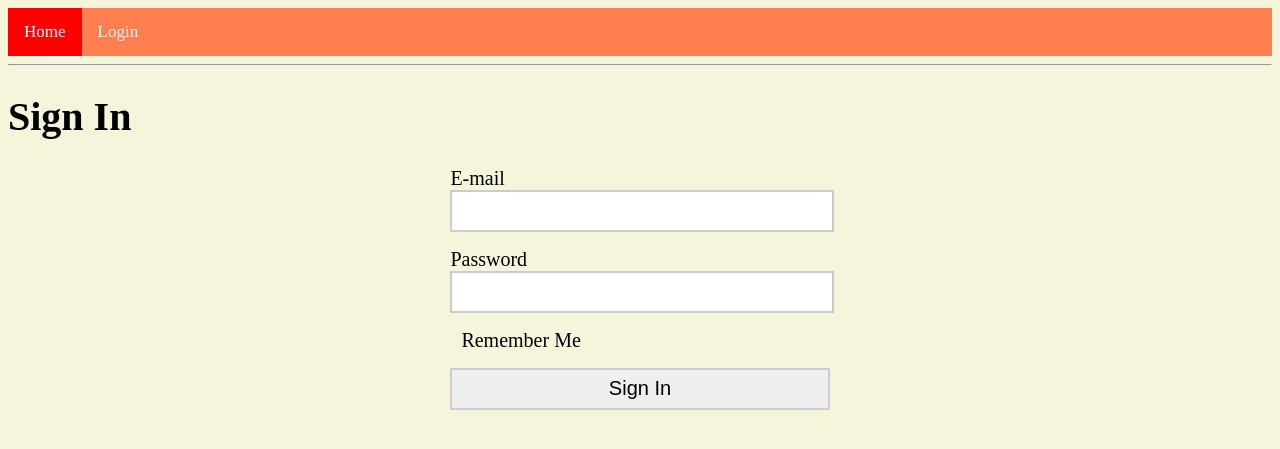
After one commit to pangeon/taskello, a Flask app: page /login in a window 1280 px wide. The commit adds this page. Shown: the top 449 px of the page. Run offline with Flask 2, Linux system fonts and the light colour scheme.

Commit message:
small changes

```diff
--- a/app/__init__.py
+++ b/app/__init__.py
@@ -1,4 +1,5 @@
 from flask import Flask
+from app.config import Config
 
 app = Flask(
     __name__,
@@ -6,5 +7,5 @@ app = Flask(
     static_folder='web/static',
     template_folder='web/templates'
 )
-
+app.config.from_object(Config)
 from app import routes
--- /dev/null
+++ b/app/config.py
@@ -0,0 +1,4 @@
+import os
+
+class Config(object):
+    SECRET_KEY = os.environ.get('SECRET_KEY') or 'pangeon66'
--- a/app/data_service_adapter.py
+++ b/app/data_service_adapter.py
@@ -17,6 +17,9 @@ conn = db.define_db(
 def all_profiles():
     return profile_man.show_all_profiles(conn)
 
+def login():
+    return profile_man.login_profile(conn, val)
+
 def all_types():
     return type_man.show_all_types(conn)
 
--- /dev/null
+++ b/app/forms.py
@@ -0,0 +1,9 @@
+from flask_wtf import FlaskForm
+from wtforms import StringField, PasswordField, BooleanField, SubmitField
+from wtforms.validators import DataRequired
+
+class LoginForm(FlaskForm):
+    e_mail = StringField('E-mail', validators=[DataRequired()])
+    password = PasswordField('Password', validators=[DataRequired()])
+    remember_me = BooleanField('Remember Me')
+    submit = SubmitField('Sign In')
--- a/app/routes.py
+++ b/app/routes.py
@@ -1,14 +1,37 @@
 from app import app
 from app import data_service_adapter as data
+from app.forms import LoginForm
 
-from flask import request, redirect
+from flask import request, redirect, flash, session, url_for
 from flask import render_template
+
 from markupsafe import escape
 
 
 @app.route('/')
 def index():
     return app.send_static_file("index.html")
+
+
+@app.route('/login', methods=['GET', 'POST'])
+def login():
+    form = LoginForm()
+
+    if form.validate_on_submit():
+        flash('Login requested for user {}, remember_me={}'.format(
+            form.e_mail.data, form.remember_me.data))
+        if request.method == 'POST' and 'e_mail' in request.form and 'password' in request.form:
+            e_mail = request.form['e_mail']
+            password = request.form['password']
+            # data.login(
+            #     val = (
+            #         e_mail,
+            #         password
+            #     )
+            # )
+
+        return redirect(url_for('index'))
+    return render_template('login.html', title='Sign In', form=form)
 
 
 ## Profiles ##
@@ -62,7 +85,7 @@ def add_task():
                 task_priority
             )
         )
-        return redirect('/')
+        return redirect(url_for('index'))
     else:
         return render_template('add_task.html', title='Add new task')
 ## Tasks
--- a/app/web/static/css/main.css
+++ b/app/web/static/css/main.css
@@ -58,3 +58,33 @@ label {
   font-size: 20px;
   text-align: center;
 }
+input#remember_me {
+  width: 0;
+}
+/* Add a black background color to the top navigation */
+.topnav {
+  background-color: coral;
+  overflow: hidden;
+}
+
+/* Style the links inside the navigation bar */
+.topnav a {
+  float: left;
+  color: #f2f2f2;
+  text-align: center;
+  padding: 14px 16px;
+  text-decoration: none;
+  font-size: 17px;
+}
+
+/* Change the color of links on hover */
+.topnav a:hover {
+  background-color: orangered;
+  color: white;
+}
+
+/* Add a color to the active/current link */
+.topnav a.active {
+  background-color: red;
+  color: white;
+}
--- a/app/web/templates/base.html
+++ b/app/web/templates/base.html
@@ -13,6 +13,20 @@
     />
   </head>
   <body>
+    <div class="topnav">
+      <a href="{{ url_for('index') }}" class="active">Home</a>
+      <a href="{{ url_for('login') }}">Login</a>
+    </div>
+    <hr />
+    <!-- messages -->
+    {% with messages = get_flashed_messages() %} {% if messages %}
+    <ul>
+      {% for message in messages %}
+      <li>{{ message }}</li>
+      {% endfor %}
+    </ul>
+    {% endif %} {% endwith %}
+    <!-- messages -->
     {% block content %}{% endblock %}
   </body>
 </html>
--- /dev/null
+++ b/app/web/templates/login.html
@@ -0,0 +1,28 @@
+{% extends "base.html" %} {% block content %}
+<h1>Sign In</h1>
+<form action="{{ url_for('login') }}" method="post" novalidate>
+  {{ form.hidden_tag() }}
+  <p>
+    {{ form.e_mail.label }}<br />
+    {{ form.e_mail(size=64) }}
+
+    <!-- errors email -->
+    {% for error in form.e_mail.errors %}
+    <span>[{{ error }}]</span>
+    {% endfor %}
+    <!-- errors email -->
+  </p>
+  <p>
+    {{ form.password.label }}<br />
+    {{ form.password(size=32) }}
+
+    <!-- errors password -->
+    {% for error in form.password.errors %}
+    <span>[{{ error }}]</span>
+    {% endfor %}
+    <!-- errors password -->
+  </p>
+  <p>{{ form.remember_me() }} {{ form.remember_me.label }}</p>
+  <p>{{ form.submit() }}</p>
+</form>
+{% endblock %}
--- a/controllers/profiles_controller.py
+++ b/controllers/profiles_controller.py
@@ -5,6 +5,10 @@ def show_all_profiles(conn):
     profiles = db.sql_querry(conn, sql_select.all_profiles)
     return profiles
 
+def login_profile(conn, val):
+    sql = "SELECT * FROM profiles WHERE email = %s AND password = %s"
+    log_usr = db.sql_querry(conn, sql, val)
+    return log_usr
 
 def insert_profile(conn, val):
     sql = "INSERT INTO profiles (name, surname, email, password, is_active) VALUES (%s, %s, %s, %s, %s)"
--- a/utils/db_manager/mysql_connector.py
+++ b/utils/db_manager/mysql_connector.py
@@ -21,10 +21,10 @@ def close_conn(conn):
         conn.close()
         print("close_conn: ", id(conn), info.conn_close_info)
 
-def sql_querry(conn, sql):
+def sql_querry(conn, sql, val=""):
     try:
         cursor = conn.cursor()
-        cursor.execute(sql)
+        cursor.execute(sql, val)
         records = cursor.fetchall()
         cursor.close()
         return records
```
Also changed, not shown: app/web/static/index.html (+7 -0 lines), test.py (+12 -10 lines), README.md, utils/__init__.py (added).
